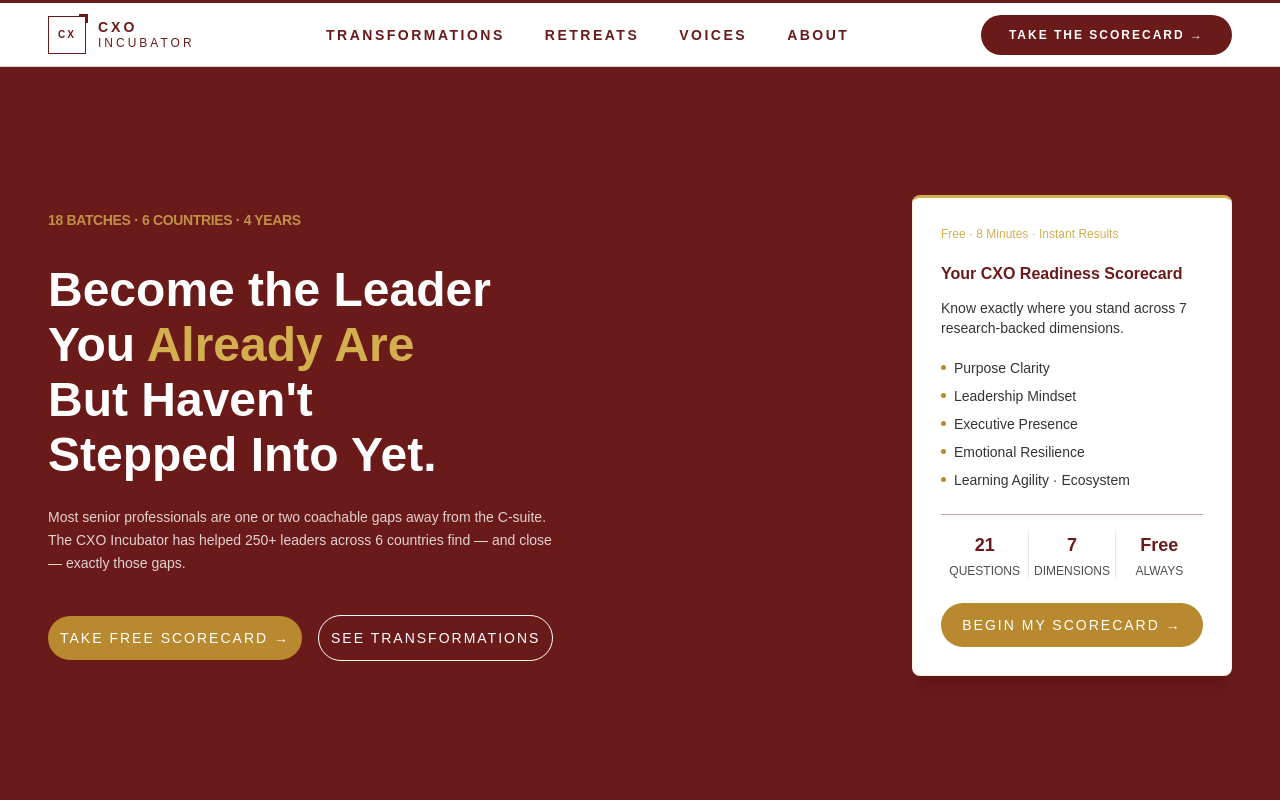
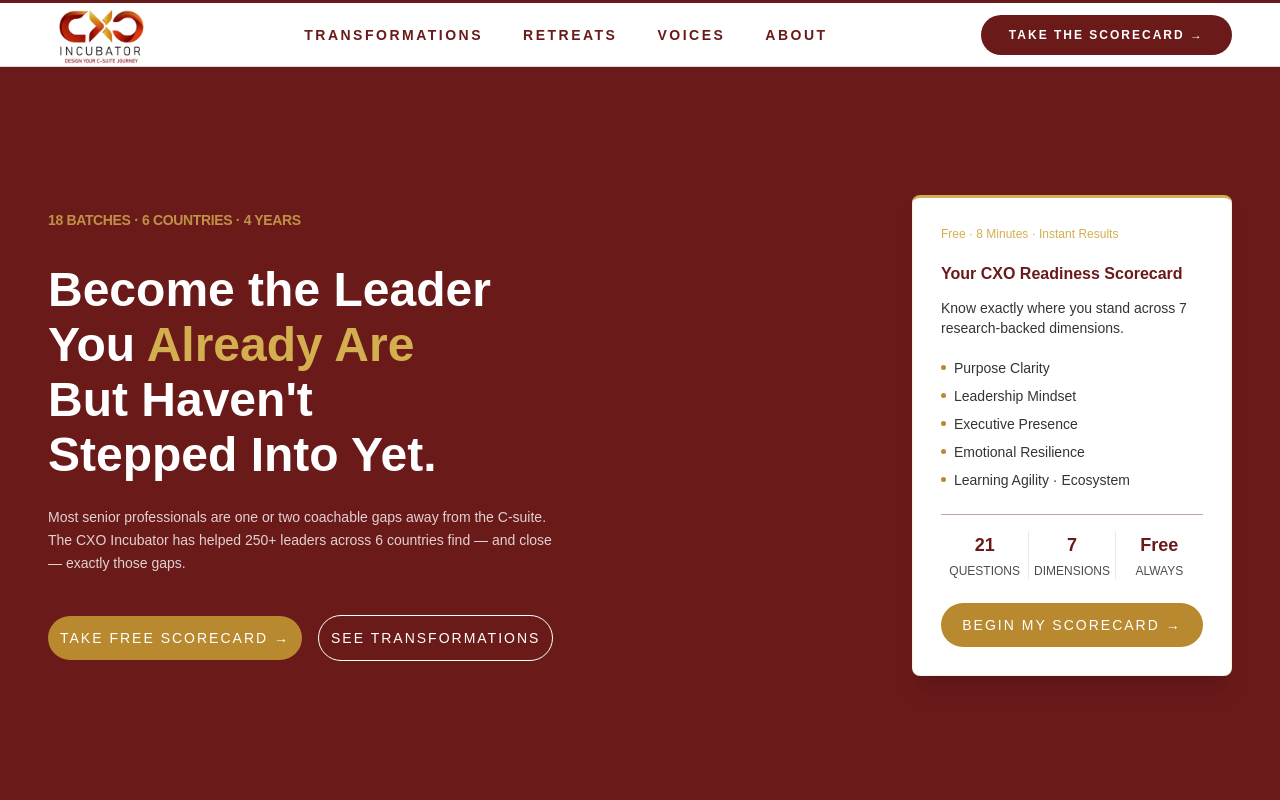
Before and after one commit to KumarVivekPathak/cxo-incubator-new, a React (Vite) app: page / in a window 1280 px wide. Shown: the top 800 px of the page. Built offline with nearby package versions, Linux system fonts and the light colour scheme.

Commit message:
favicon n logo added

```diff
--- a/index.html
+++ b/index.html
@@ -3,7 +3,7 @@
   <!-- index.html -->
   <head>
     <meta charset="UTF-8" />
-    <link rel="icon" type="image/svg+xml" href="/vite.svg" />
+    <link rel="icon" type="image/png" href="/cxofav.png" />
     <meta name="viewport" content="width=device-width, initial-scale=1.0" />
     <!-- <link
       href="https://fonts.googleapis.com/css2?family=Montserrat:ital,wght@0,300;0,400;0,500;0,600;0,700;0,800;0,900;1,400&family=Cormorant+Garamond:ital,wght@0,400;0,500;0,600;0,700;1,400;1,600;1,700&family=Bebas+Neue&display=swap"
--- a/src/components/NavBar.tsx
+++ b/src/components/NavBar.tsx
@@ -1,5 +1,6 @@
 import { useState, useEffect } from "react";
 import { Link, useLocation, useNavigate } from "react-router-dom";
+import Logo from "../assets/CXOLogo.png";
 
 const NAV_LINKS = [
   { label: "Transformations", href: "#stories" },
@@ -59,15 +60,7 @@
 
           {/* ── Logo ── */}
           <Link to="/" className="flex items-center gap-3 group shrink-0">
-            <div className="relative w-[38px] h-[38px] border border-maroon flex items-center justify-center">
-              <span className="text-[10px] font-bold tracking-[2px] text-maroon">CX</span>
-              <span className="absolute top-[-3px] right-[-3px] w-[9px] h-[9px] border-t-[2.5px] border-r-[2.5px] border-maroon" />
-            </div>
-
-            <div className="leading-none">
-              <p className="text-sm font-bold tracking-[3px] text-maroon leading-none">CXO</p>
-              <p className="text-xs tracking-[3px] text-maroon leading-none mt-[3px]">INCUBATOR</p>
-            </div>
+            <img src={Logo} alt="CXO Logo" className="h-20 w-auto" />
           </Link>
 
           {/* ── Desktop Nav Links: full set on home, "← Home" elsewhere ── */}
```
Also changed, not shown: public/cxofav.png (added), src/assets/CXOLogo.png (added).
